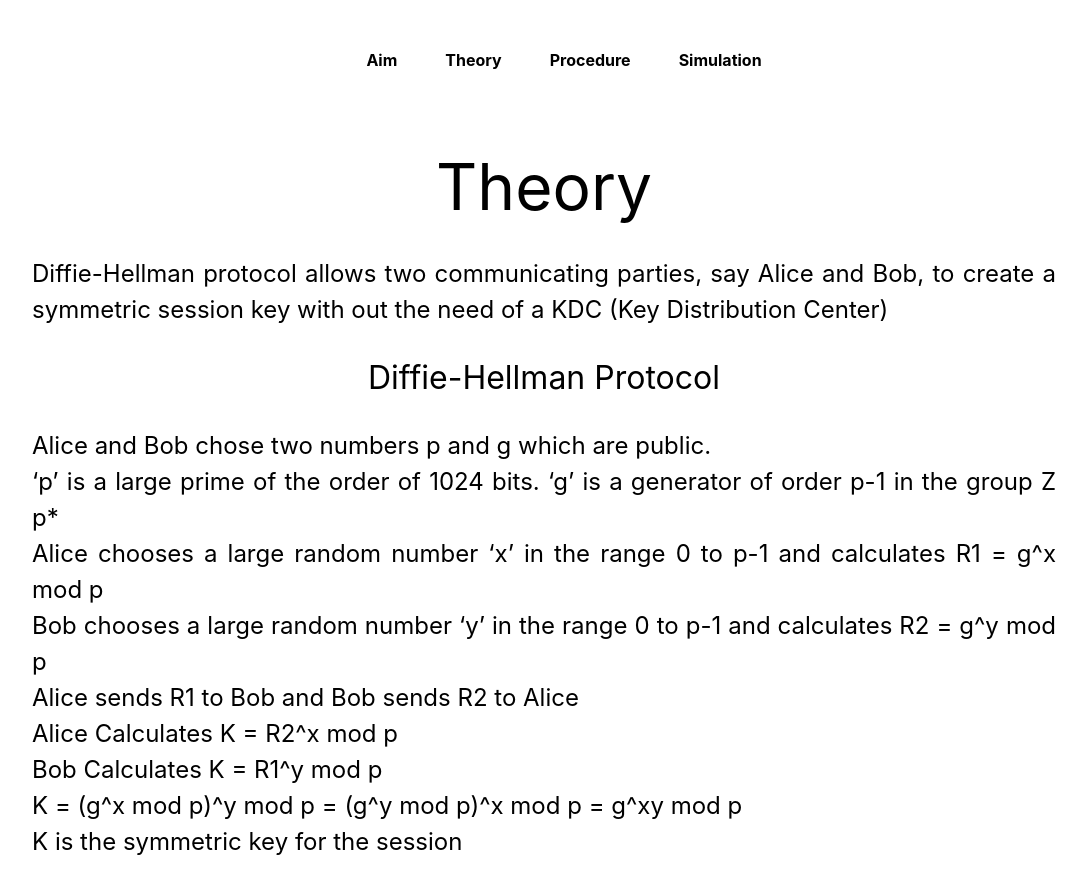
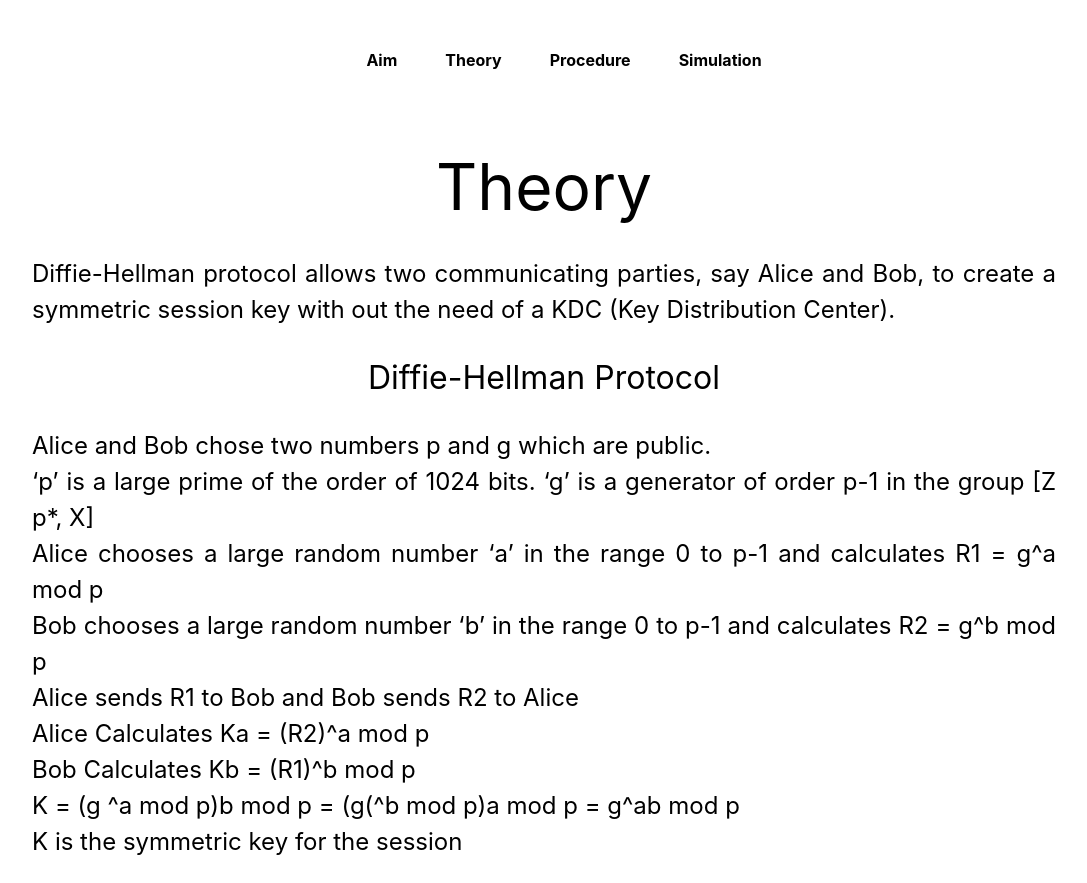
Before and after one commit to palashshrote/diffieH, a Next.js app: page /theory in a window 1280 px wide. Shown: the top 883 px of the page, without its empty margins (96-1183 px from the left). Built offline with nearby package versions, Linux system fonts and the light colour scheme.

Commit message:
Update theory.js

```diff
--- a/pages/theory.js
+++ b/pages/theory.js
@@ -7,26 +7,26 @@ function theory() {
     <div className={styles.main}>
         <h1 className={styles.title}>Theory</h1>
         <p className={styles.the_desc}>
-            Diffie-Hellman protocol allows two communicating parties, say Alice and Bob, to create a symmetric session key with out the need of a KDC (Key Distribution Center)
+            Diffie-Hellman protocol allows two communicating parties, say Alice and Bob, to create a symmetric session key with out the need of a KDC (Key Distribution Center).
         </p>
         <h2 className={styles.sub_title}>Diffie-Hellman Protocol</h2>
         <p className={styles.the_desc}>
             Alice and Bob chose two numbers p and g which are public.
             <br></br>
-            ‘p’ is a large prime of the order of 1024 bits. ‘g’ is a generator of order p-1 in the group Z p*
+            ‘p’ is a large prime of the order of 1024 bits. ‘g’ is a generator of order p-1 in the group [Z p*, X]
             <br></br>
-            Alice chooses a large random number ‘x’ in the range 0 to p-1 and calculates R1 = g^x mod p
+            Alice chooses a large random number ‘a’ in the range 0 to p-1 and calculates R1 = g^a mod p
             <br></br>
-            Bob chooses a large random number ‘y’ in the range 0 to p-1 and calculates R2 = g^y mod p
+            Bob chooses a large random number ‘b’ in the range 0 to p-1 and calculates R2 = g^b mod p
             <br></br>
             Alice sends R1 to Bob and Bob sends R2 to Alice
             <br></br>
-            Alice Calculates K = R2^x mod p
+            Alice Calculates Ka = (R2)^a mod p
             <br></br>
-            Bob Calculates K = R1^y mod p
+            Bob Calculates Kb = (R1)^b mod p
             <br></br>
-            K = (g^x mod p)^y mod p = (g^y mod p)^x
- mod p = g^xy mod p
+            K = (g ^a mod p)b mod p = (g(^b mod p)a
+ mod p = g^ab mod p
             <br></br>
             K is the symmetric key for the session
             <br></br>
```
